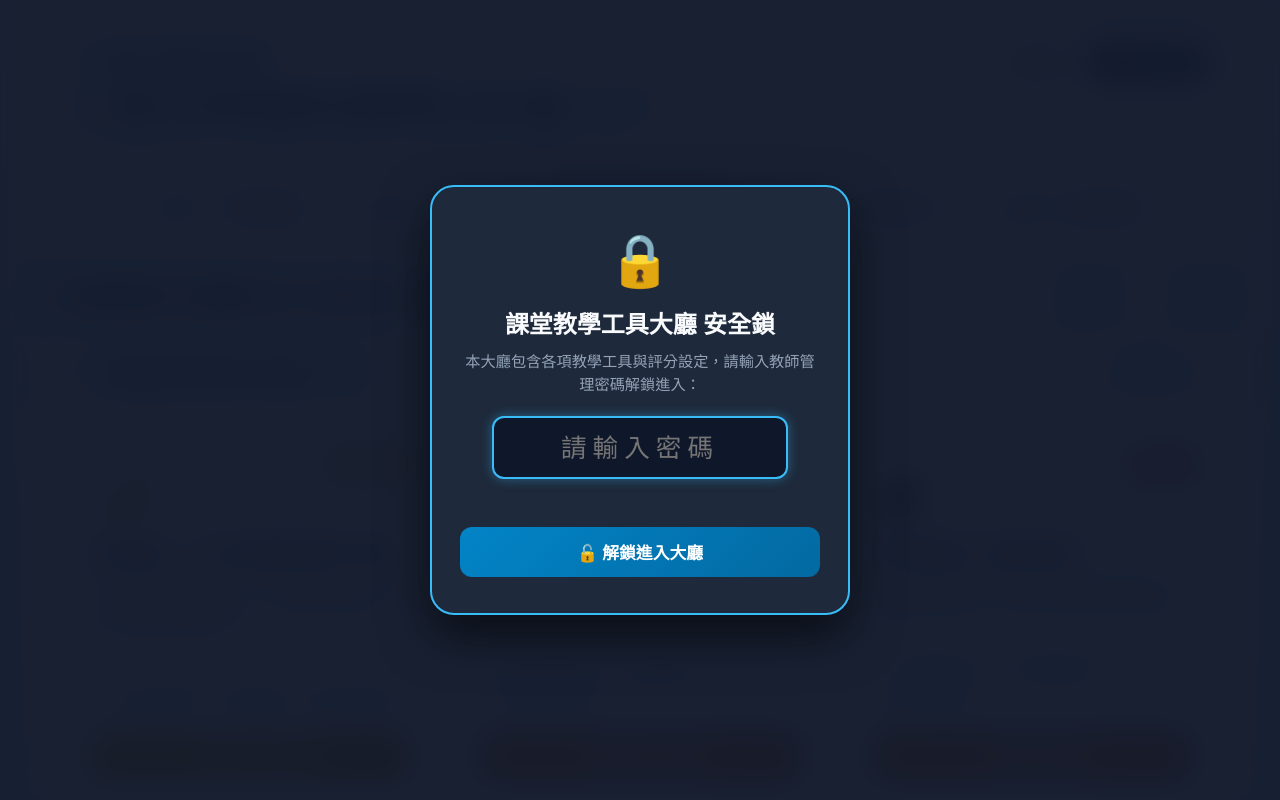
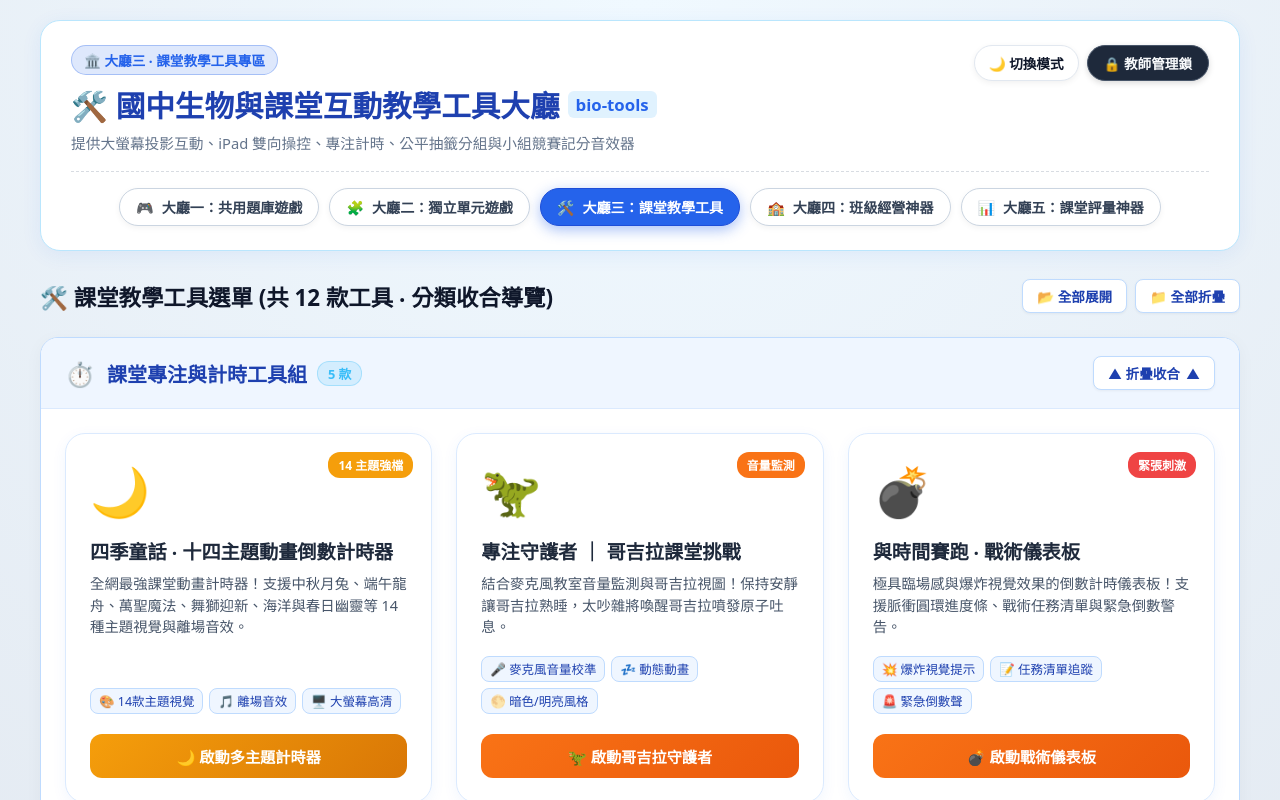
Before and after one commit to zeroseven-hue/bio-tools, a plain HTML site: page index.html in a window 1280 px wide. Shown: the top 800 px of the page. Drawn offline with Linux system fonts and the light colour scheme.

Commit message:
fix: unlock hall 3 lobby for students and direct links

```diff
--- a/app.js
+++ b/app.js
@@ -178,10 +178,10 @@ function toggleTeacherPinLock() {
       return;
     }
 
-    // 未驗證：強制鎖定畫面
-    modal.classList.remove('hidden');
-    document.body.style.overflow = 'hidden';
-    if (pinInput) setTimeout(() => pinInput.focus(), 200);
+      // 學生及公開訪問完全不彈窗，預設保持隱藏
+      modal.classList.add('hidden');
+      document.body.style.overflow = 'auto';
+      // if (pinInput) setTimeout(() => pinInput.focus(), 200);
 
     function verifyPin() {
       const entered = (pinInput ? pinInput.value.trim() : '');
--- a/index.html
+++ b/index.html
@@ -360,7 +360,7 @@
   <script src="app.js?v=2.0"></script>
 
   <!-- 🔒 教師安全防護 PIN 密碼解鎖 Modal -->
-  <div id="pinLockModal" class="pin-modal-overlay">
+  <div id="pinLockModal" class="pin-modal-overlay hidden">
     <div class="pin-modal-card">
       <div class="pin-icon">🔒</div>
       <h2>課堂教學工具大廳 安全鎖</h2>
```
